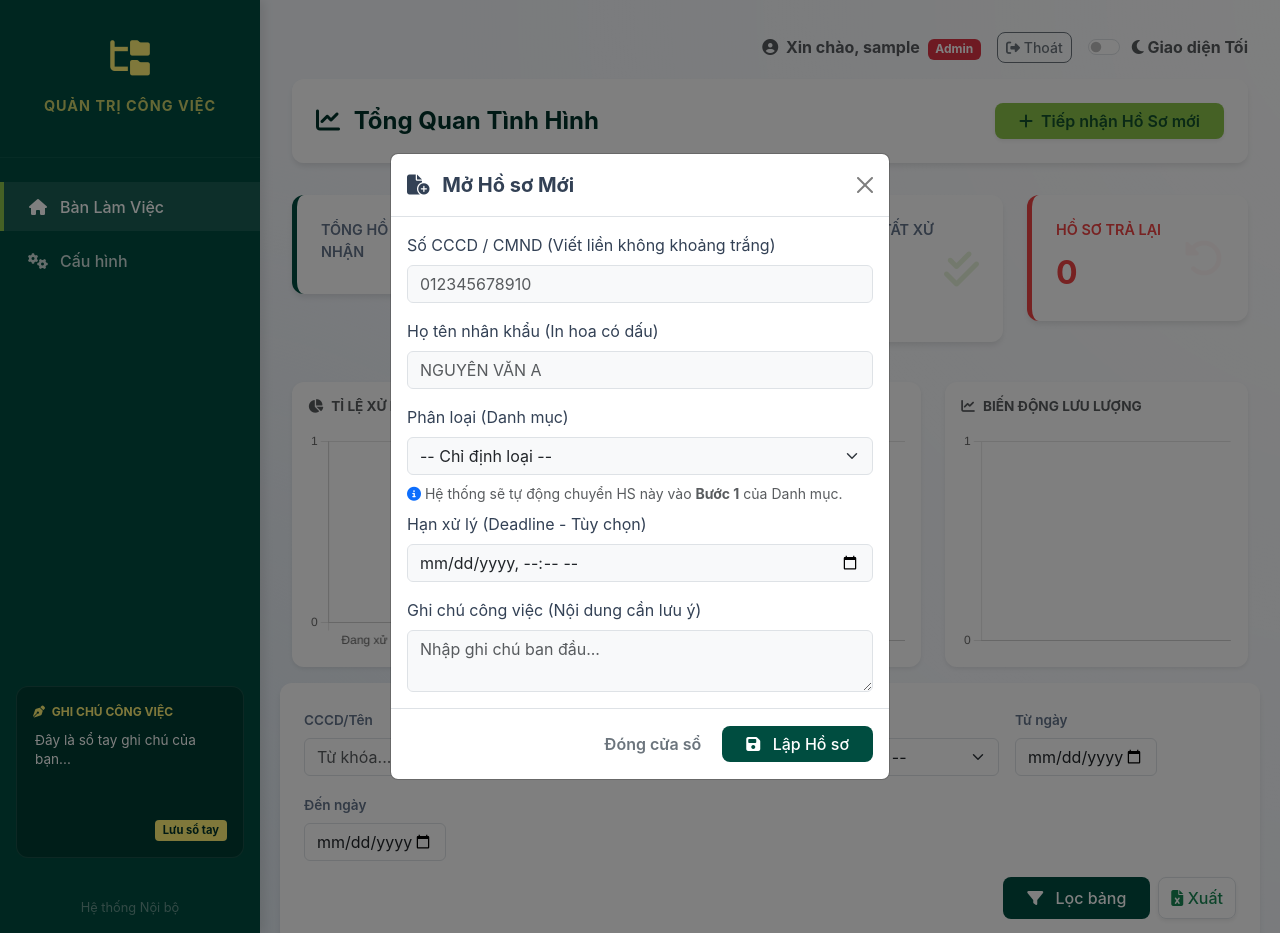
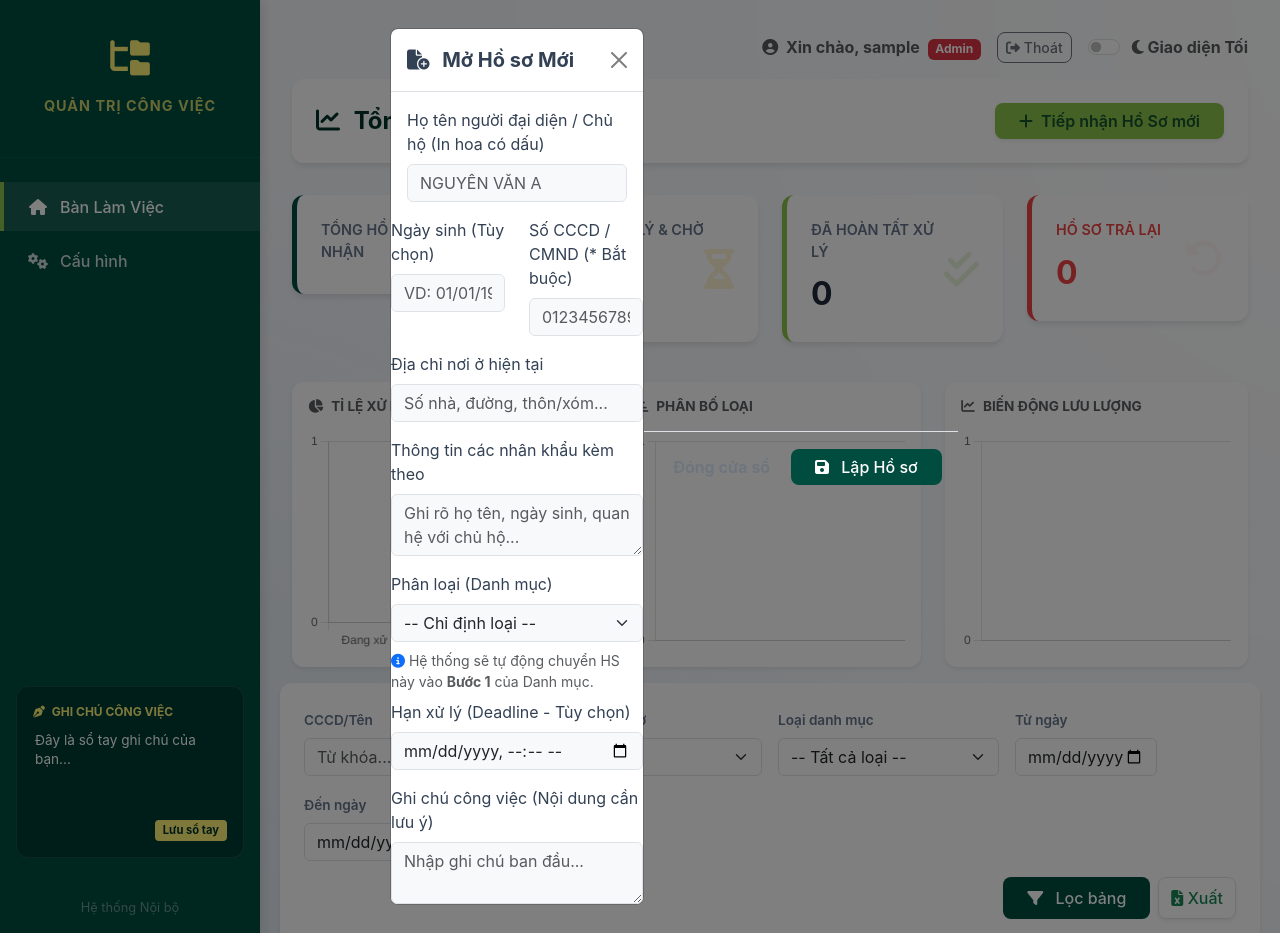
Before and after one commit to LeHau21847/Qu-n-l-c-ng-vi-c, a Flask app: page / in a window 1280 px wide, after a click on "Tiếp nhận Hồ Sơ mới". Run offline with Flask 3, Linux system fonts and the light colour scheme; the visitor is signed in with stand-in values (Sample User, id 1); data comes from the database, SQL or seed files in the repository; data that the repository does not hold is empty; some libraries are stand-ins or nearby versions.

Commit message:
Add detailed info fields for citizen: ngay_sinh, dia_chi, nhan_khau_kem_theo

```diff
--- a/app.py
+++ b/app.py
@@ -75,6 +75,9 @@ class HoSo(db.Model):
     han_xu_ly = db.Column(db.DateTime, nullable=True)
     ghi_chu = db.Column(db.Text, nullable=True)
     is_tra_lai = db.Column(db.Boolean, default=False)
+    ngay_sinh = db.Column(db.String(20), nullable=True)
+    dia_chi = db.Column(db.String(255), nullable=True)
+    nhan_khau_kem_theo = db.Column(db.Text, nullable=True)
     cac_dinh_kem = db.relationship('HoSoDinhKem', backref='ho_so', lazy=True, cascade="all, delete-orphan")
 
     @property
@@ -193,6 +196,12 @@ with app.app_context():
     except: db.session.rollback()
     try:
         db.session.execute(text("ALTER TABLE ho_so ADD COLUMN han_xu_ly DATETIME;"))
+        db.session.commit()
+    except: db.session.rollback()
+    try:
+        db.session.execute(text("ALTER TABLE ho_so ADD COLUMN ngay_sinh VARCHAR(20);"))
+        db.session.execute(text("ALTER TABLE ho_so ADD COLUMN dia_chi VARCHAR(255);"))
+        db.session.execute(text("ALTER TABLE ho_so ADD COLUMN nhan_khau_kem_theo TEXT;"))
         db.session.commit()
     except: db.session.rollback()
 
@@ -360,6 +369,10 @@ def add_hoso():
         ghi_chu = request.form.get('ghi_chu', '').strip()
         han_xu_ly_str = request.form.get('han_xu_ly', '').strip()
 
+        ngay_sinh = request.form.get('ngay_sinh', '').strip()
+        dia_chi = request.form.get('dia_chi', '').strip()
+        nhan_khau_kem_theo = request.form.get('nhan_khau_kem_theo', '').strip()
+
         if ma_ho_so and ten_nguoi_dan and loai_id:
             loai_id_int = int(loai_id)
             old_hoso = HoSo.query.filter_by(ma_ho_so=ma_ho_so.upper()).first()
@@ -381,13 +394,16 @@ def add_hoso():
 
                 new_hoso = HoSo(
                     ma_ho_so=ma_ho_so.upper(),
-                    ten_nguoi_dan=ten_nguoi_dan,
+                    ten_nguoi_dan=ten_nguoi_dan.upper(),
                     ten_khong_dau=tao_chuoi_khong_dau(ten_nguoi_dan),
                     loai_ho_so_id=loai_id_int,
                     buoc_hien_tai_id=buoc_dau_tien.id if buoc_dau_tien else None,
                     ngay_cap_nhat_buoc=datetime.now(),
                     ghi_chu=ghi_chu,
-                    han_xu_ly=han_xu_ly_dt
+                    han_xu_ly=han_xu_ly_dt,
+                    ngay_sinh=ngay_sinh,
+                    dia_chi=dia_chi,
+                    nhan_khau_kem_theo=nhan_khau_kem_theo
                 )
                 db.session.add(new_hoso)
                 db.session.commit()
--- a/templates/index.html
+++ b/templates/index.html
@@ -241,14 +241,27 @@
             </div>
             <form action="{{ url_for('add_hoso') }}" method="POST">
                 <div class="modal-body">
-                    <div class="mb-3">
-                        <label class="form-label">Số CCCD / CMND (Viết liền không khoảng trắng)</label>
-                        <input type="text" class="form-control bg-light" name="ma_ho_so" id="input_cccd" placeholder="012345678910" required maxlength="12" oninput="this.value = this.value.replace(/[^0-9]/g, '');">
-                        <div id="cccd_hint" class="form-text text-success" style="display: none;"><i class="fa-solid fa-check-circle"></i> Đã điền tự động tên công dân!</div>
+                        <label class="form-label">Họ tên người đại diện / Chủ hộ (In hoa có dấu)</label>
+                        <input type="text" class="form-control bg-light" name="ten_nguoi_dan" id="input_ten" placeholder="NGUYỄN VĂN A" required>
+                    </div>
+                    <div class="row">
+                        <div class="col-md-6 mb-3">
+                            <label class="form-label">Ngày sinh (Tùy chọn)</label>
+                            <input type="text" class="form-control bg-light" name="ngay_sinh" placeholder="VD: 01/01/1990">
+                        </div>
+                        <div class="col-md-6 mb-3">
+                            <label class="form-label">Số CCCD / CMND (* Bắt buộc)</label>
+                            <input type="text" class="form-control bg-light" name="ma_ho_so" id="input_cccd" placeholder="012345678910" required maxlength="12" oninput="this.value = this.value.replace(/[^0-9]/g, '');">
+                            <div id="cccd_hint" class="form-text text-success" style="display: none;"><i class="fa-solid fa-check-circle"></i> Đã điền tự động tên công dân!</div>
+                        </div>
                     </div>
                     <div class="mb-3">
-                        <label class="form-label">Họ tên nhân khẩu (In hoa có dấu)</label>
-                        <input type="text" class="form-control bg-light" name="ten_nguoi_dan" id="input_ten" placeholder="NGUYỄN VĂN A" required>
+                        <label class="form-label">Địa chỉ nơi ở hiện tại</label>
+                        <input type="text" class="form-control bg-light" name="dia_chi" placeholder="Số nhà, đường, thôn/xóm...">
+                    </div>
+                    <div class="mb-3">
+                        <label class="form-label">Thông tin các nhân khẩu kèm theo</label>
+                        <textarea class="form-control bg-light" name="nhan_khau_kem_theo" rows="2" placeholder="Ghi rõ họ tên, ngày sinh, quan hệ với chủ hộ..."></textarea>
                     </div>
                     <div class="mb-2">
                         <label class="form-label">Phân loại (Danh mục)</label>
@@ -298,6 +311,20 @@
                         <label class="fw-bold text-muted small mb-2 text-uppercase">Thông tin hồ sơ</label>
                         <h3 class="fw-bold text-dark mb-1">{{ hs.ten_nguoi_dan }}</h3>
                         <div class="mb-4"><span class="badge bg-secondary">{{ hs.loai_ho_so.ten_loai if hs.loai_ho_so else 'Chưa phân loại' }}</span></div>
+
+                        <div class="row mb-3">
+                            <div class="col-sm-6 text-muted small">Ngày sinh:</div>
+                            <div class="col-sm-6 fw-bold">{{ hs.ngay_sinh or '---' }}</div>
+                            <div class="col-sm-6 text-muted small">CCCD/CMND:</div>
+                            <div class="col-sm-6 fw-bold">{{ hs.ma_ho_so }}</div>
+                            <div class="col-sm-6 text-muted small">Địa chỉ:</div>
+                            <div class="col-sm-6 fw-bold">{{ hs.dia_chi or '---' }}</div>
+                        </div>
+
+                        {% if hs.nhan_khau_kem_theo %}
+                        <label class="fw-bold text-muted small mb-2 text-uppercase">Nhân khẩu kèm theo</label>
+                        <div class="p-3 bg-light rounded border mb-3" style="font-size: 0.95rem; white-space: pre-wrap;">{{ hs.nhan_khau_kem_theo }}</div>
+                        {% endif %}
 
                         <label class="fw-bold text-muted small mb-2 text-uppercase">Nội dung ghi chú</label>
                         <div class="p-3 bg-light rounded border" style="min-height: 80px; white-space: pre-wrap; font-size: 0.95rem;">{{ hs.ghi_chu or 'Không có ghi chú.' }}</div>
```
